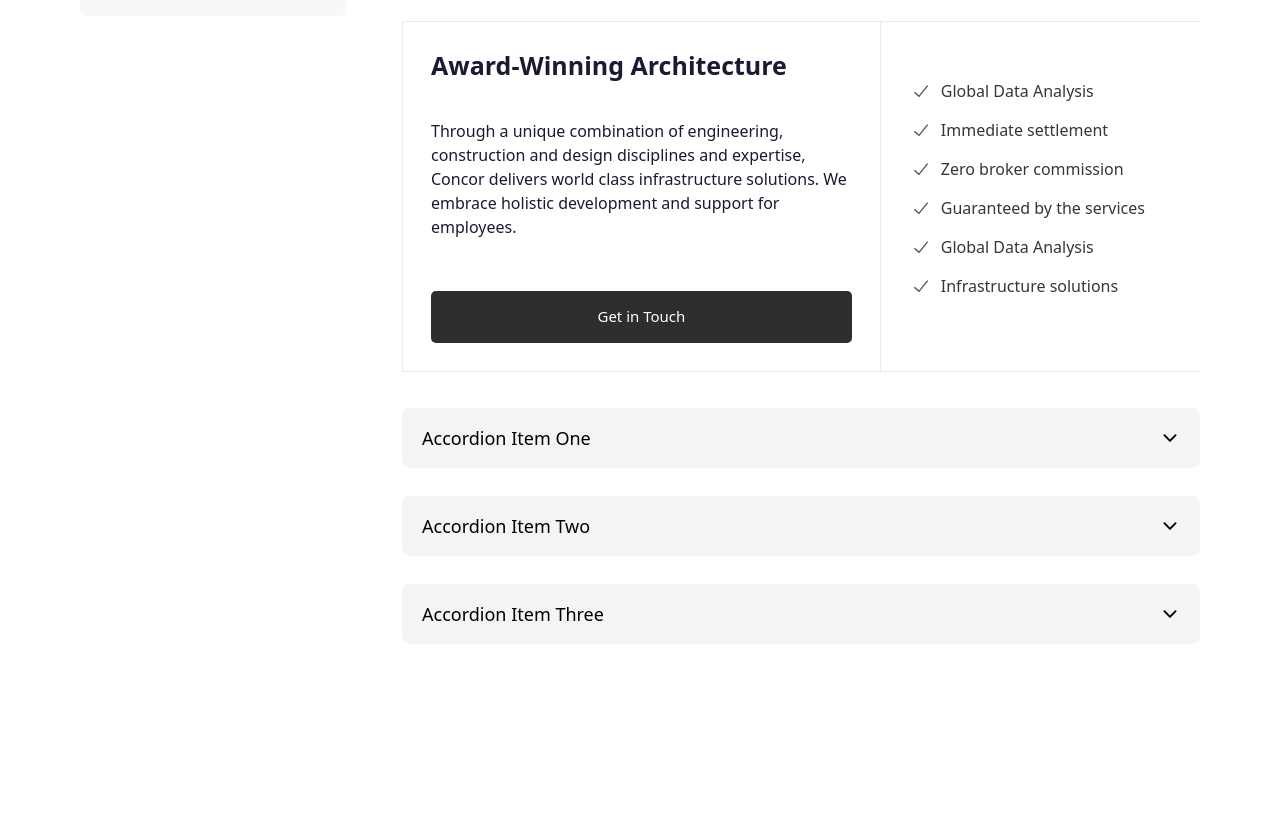
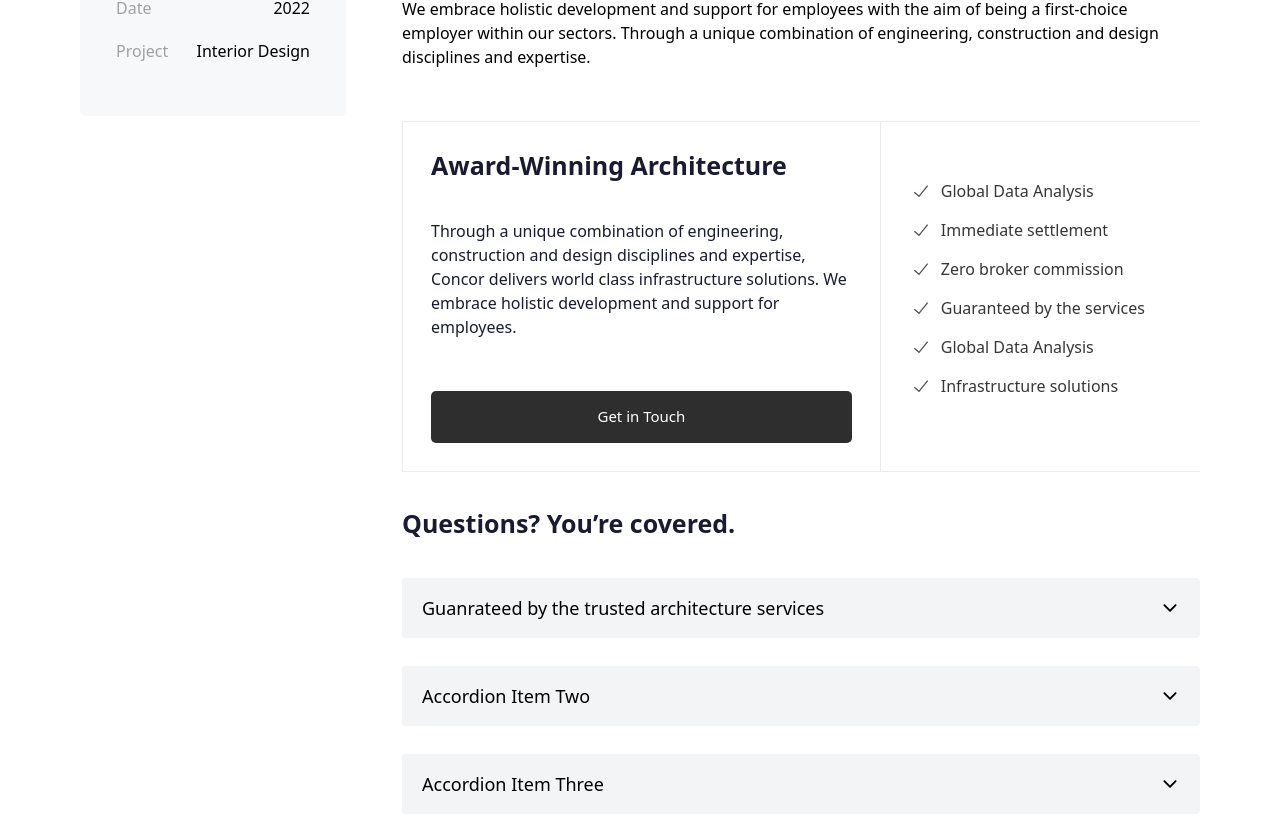
Before and after one commit to Olawoyin1/IIC-ASSOCIATION, a React (Vite) app: page /project2 in a window 1280 px wide. Shown: the part 942-1772 px from the top of the page. Before the commit the page ends 1666 px from the top, so only its background shows below. Built offline with nearby package versions, Linux system fonts and the light colour scheme.

Commit message:
some fix

```diff
--- a/src/components/Hero.tsx
+++ b/src/components/Hero.tsx
@@ -9,8 +9,8 @@
 const images = [
   {
     src: "../../Images/Image-2.jpg",
-    title: "Modern Architecturesssss",
-    description: "Digital Design 2",
+    title: "Modern Architecture",
+    description: "Digital Design",
     link: "/main",
   },
   {
@@ -103,7 +103,7 @@
               <div className="absolute inset-0 bg-gradient-to-t from-black/70 via-black/30 to-transparent opacity-0 group-hover:opacity-100 transition-opacity duration-500 z-10" />
               <div className="absolute bottom-10 left-16 z-20 text-white">
                 <h2 className="text-xl  mb-1">{image.title}</h2>
-                <p className="text-sm max-w-xs">{image.description}</p>
+                <p className="text-sm text-gray-300 max-w-xs">{image.description}</p>
               </div>
             </Link>
           ))}
--- a/src/components/Navbar.tsx
+++ b/src/components/Navbar.tsx
@@ -99,7 +99,7 @@
 
   return (
     <div
-      className={`absolute top-0 left-0 z-50 w-full h-[100px] flex justify-between items-center px-4 md:px-9 ${
+      className={`absolute top-0 left-0 z-50 w-full h-[90px] flex justify-between items-center px-4 md:px-9 ${
     isSmallScreen ? "bg-[#F7F7F7] text-black" : `${backgroundColor}`
   } ${textColor}`}
     >
--- a/src/pages/Main.tsx
+++ b/src/pages/Main.tsx
@@ -118,7 +118,10 @@
   return (
 
     <div>
+      <div className="py-2">
+
         <Navbar />
+      </div>
       <section>
         {/* ===============HERO IMAGE ============== */}
         <div className=" mt-[80px] ">
@@ -131,10 +134,10 @@
           />
 
           {/* Dark Overlay */}
-          <div className="absolute top-0 left-0 w-full h-full bg-black/50 z-10" />
+          <div className="absolute top-0 left-0 w-full h-full bg-black/30 z-10" />
 
           {/* Hero Content */}
-          <h1 className="relative z-20 mt-0 mb-0 text-center transition-colors duration-300 inline-block box-border text-[93px] md:text-[103px] md:font-bold leading-[90.6px] md:leading-[123.6px] text-white whitespace-normal">
+          <h1 className="relative z-20 mt-0 mb-0 text-center transition-colors duration-300 inline-block box-border text-[93px] md:text-[100px] md:font-bold leading-[90.6px] md:leading-[123.6px] text-white whitespace-normal">
             Florida Condos
           </h1>
           </div>
--- a/src/pages/Project.tsx
+++ b/src/pages/Project.tsx
@@ -80,7 +80,7 @@
         </div>
       )}
 
-      <div className="relative  w-full top-25 grid grid-cols-1 lg:grid-cols-[42%_58%]">
+      <div className="relative  w-full top-22 grid grid-cols-1 lg:grid-cols-[42%_58%]">
   {/* Left column - Images */}
   <div className="w-full flex flex-col gap-3">
     {images.map((src, index) => (
@@ -101,41 +101,7 @@
   </div>
 
   {/* Right column - Sticky Text */}
-  {/* <div className="w-full  max-h-[950px] sticky top-20 flex items-center justify-center px-4">
-    <div className="">
-      <div className="md:p-[7%_10%_26%_16%] mx-auto">
-        <h6 className="text-[15px] font-medium text-[#7e7e7e] mb-2">
-          Photography
-        </h6>
-        <h1 className="text-[52px] leading-[62px] font-bold text-[#181b31] mb-4">
-          Brooklyn Residence
-        </h1>
-        <p className="text-[18px] leading-[27px] text-black mb-6">
-          Interior design is the art and science of enhancing the interiors,
-          sometimes including the exterior, of a space or building, to achieve a
-          healthier and more aesthetically pleasing environment.
-        </p>
-        <div className="grid grid-cols-2 gap-y-6 text-black">
-          <div>
-            <p className="opacity-35">Partner</p>
-            <p>LiquidThemes</p>
-          </div>
-          <div>
-            <p className="opacity-35">Role</p>
-            <p>Architect</p>
-          </div>
-          <div>
-            <p className="opacity-35">Date</p>
-            <p>June 2022</p>
-          </div>
-          <div>
-            <p className="opacity-35">Deliverables</p>
-            <p>Concept Design</p>
-          </div>
-        </div>
-      </div>
-    </div>
-  </div> */}
+
 
   <div className="w-full px-4">
   <div className="sticky -top-20">
@@ -146,7 +112,7 @@
       <h1 className="text-[52px] leading-[62px] font-bold text-[#181b31] mb-4">
         Brooklyn Residence
       </h1>
-      <p className="text-[18px] leading-[27px] text-black mb-6">
+      <p className="text-[18px] leading-[27px] text-black font-semibold mb-6">
         Interior design is the art and science of enhancing the interiors,
         sometimes including the exterior, of a space or building, to achieve a
         healthier and more aesthetically pleasing environment.
@@ -154,19 +120,19 @@
       <div className="grid grid-cols-2 gap-y-6 text-black">
         <div>
           <p className="opacity-35">Partner</p>
-          <p>LiquidThemes</p>
+          <p className="font-semibold">LiquidThemes</p>
         </div>
         <div>
           <p className="opacity-35">Role</p>
-          <p>Architect</p>
+          <p className="font-semibold">Architect</p>
         </div>
         <div>
           <p className="opacity-35">Date</p>
-          <p>June 2022</p>
+          <p className="font-semibold">June 2022</p>
         </div>
         <div>
           <p className="opacity-35">Deliverables</p>
-          <p>Concept Design</p>
+          <p className="font-semibold">Concept Design</p>
         </div>
       </div>
     </div>
--- a/src/pages/Project2.tsx
+++ b/src/pages/Project2.tsx
@@ -18,19 +18,19 @@
 
 const accordionData = [
   {
-    title: "Accordion Item One",
+    title: "Guanrateed by the trusted architecture services",
     content:
-      "This is the content for the first accordion item. It's hidden by default and slides down smoothly when opened.",
+      "We embrace holistic development and support for employees with the aim of being a first-choice employer within our sectors. Through a unique combination of engineering, construction and design disciplines and expertise.",
   },
   {
     title: "Accordion Item Two",
     content:
-      "Second accordion item content. You can put anything you want here, including links, images, or components.",
+      "We embrace holistic development and support for employees with the aim of being a first-choice employer within our sectors. Through a unique combination of engineering, construction and design disciplines and expertise.",
   },
   {
     title: "Accordion Item Three",
     content:
-      "Third item. Make sure the transition is smooth and text readable when expanded.",
+      "We embrace holistic development and support for employees with the aim of being a first-choice employer within our sectors. Through a unique combination of engineering, construction and design disciplines and expertise.",
   },
 ];
 
@@ -84,7 +84,7 @@
         <div className="relative w-full overflow-hidden  mb-10">
           <Slider {...settings}>
             {sliderImages.map((src, idx) => (
-              <div key={idx} className="w-full h-[200px] md:h-[550px]">
+              <div key={idx} className="w-full h-[200px] md:h-[650px]">
                 <img
                   src={src}
                   alt={`Slide ${idx + 1}`}
@@ -235,14 +235,28 @@
 
             {/* =======ACCORDION HERE =========== */}
             <div className="w-full flex flex-col gap-7 ">
+              <h3
+  className="
+    mt-0 mb-[12.5px]
+    align-middle
+    transition-colors duration-300
+    relative inline-block
+    text-[25px] leading-[30px] font-syne font-bold
+    text-[#181B31]
+    whitespace-normal
+  "
+>
+  Questions? You’re covered.
+</h3>
+
               {accordionData.map((item, index) => {
                 const isOpen = index === activeIndex;
                 return (
                   <div key={index} className="">
                     <button
                       onClick={() => toggleAccordion(index)}
-                      className={`w-full text-left px-5 py-4 flex items-center justify-between transition-colors rounded-lg cursor-pointer duration-300 ${
-                        isOpen ? "bg-black text-white" : "bg-gray-100 text-black"
+                      className={`w-full text-left px-5 py-4 flex items-center justify-between transition-colors rounded-sm cursor-pointer duration-300 ${
+                        isOpen ? "bg-[#2e2e2e] text-white" : "bg-gray-100 text-black"
                       }`}
                     >
                       <span className="text-lg font-medium">{item.title}</span>
@@ -266,9 +280,9 @@
                             collapsed: { height: 0, opacity: 0 },
                           }}
                           transition={{ duration: 0.3, ease: "easeInOut" }}
-                          className="overflow-hidden px-5"
+                          className="overflow-hidden "
                         >
-                          <div className="py-4 text-sm text-gray-700">
+                          <div className="py-4 text-[14.7px] font-semibold text-gray-700">
                             {item.content}
                           </div>
                         </motion.div>
```
